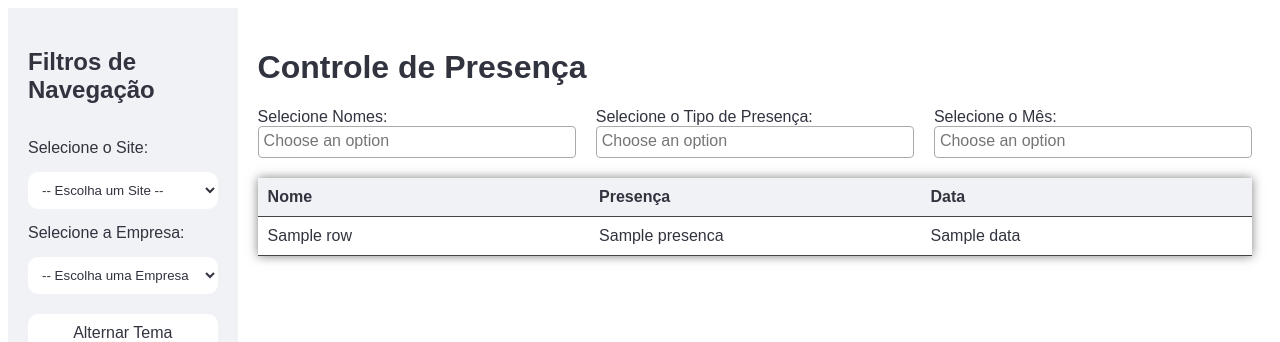
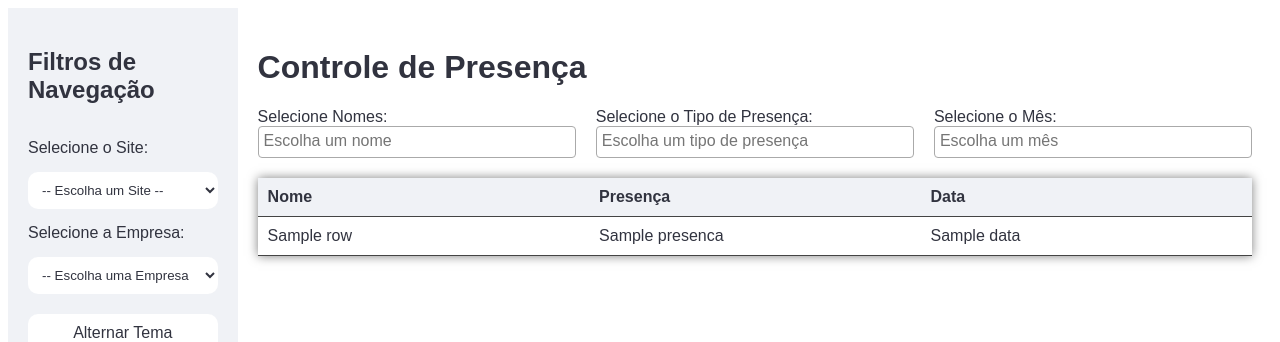
Before and after one commit to Pontessxx/VenvQua-Flask_integration_v1, a Flask app: template meu_app_flask/templates/index.html in a window 1280 px wide. Shown: the top 342 px of the page. Run offline with Flask 3, Linux system fonts and the light colour scheme; the template is opened without the code that fills it: most values are stand-ins (such as "Sample title", 1, 10 or a date in 2020).

Commit message:
realizar_filtro

```diff
--- a/meu_app_flask/app.py
+++ b/meu_app_flask/app.py
@@ -19,7 +19,6 @@ meses_dict = {
     "October": "Outubro", "November": "Novembro", "December": "Dezembro"
 }
 
-# Verifica se há dados para o site e empresa selecionados
 @app.route('/check_data', methods=['POST'])
 def check_data():
     site = request.form.get('site')
@@ -41,13 +40,11 @@ def check_data():
     else:
         return jsonify({'hasData': False})
 
-# Rota principal para renderizar a interface e manipular dados
 @app.route("/", methods=["GET", "POST"])
 def index():
     query_sites = "SELECT DISTINCT Sites FROM Site"
     sites = pd.read_sql(query_sites, conn)['Sites'].tolist()
 
-    # Captura os valores do formulário
     selected_site = request.form.get("site")
     selected_empresa = request.form.get("empresa")
     selected_nomes = request.form.getlist("nomes")
@@ -58,32 +55,27 @@ def index():
     if selected_site:
         empresas = get_empresas(get_site_id(selected_site))
 
-    # Somente preenche a tabela se site e empresa foram selecionados
-    df = pd.DataFrame(columns=['Nome', 'Presenca', 'Data'])  # Tabela vazia
+    df = pd.DataFrame(columns=['Nome', 'Presenca', 'Data'])
     if selected_site and selected_empresa:
-        # Verifica se há dados para o site e empresa selecionados
-        query = """
-        SELECT Nome.Nome, Presenca.Presenca, Controle.Data
-        FROM ((Controle
-        INNER JOIN Nome ON Controle.id_Nome = Nome.id_Nomes)
-        INNER JOIN Presenca ON Controle.id_Presenca = Presenca.id_Presenca)
-        INNER JOIN Site_Empresa ON Controle.id_SiteEmpresa = Site_Empresa.id_SiteEmpresa
-        WHERE Site_Empresa.id_Sites = ? AND Site_Empresa.id_Empresas = ?
-        """
+        try:
+            query = """
+            SELECT Nome.Nome, Presenca.Presenca, Controle.Data
+            FROM (((Controle
+            INNER JOIN Nome ON Controle.id_Nome = Nome.id_Nomes)
+            INNER JOIN Presenca ON Controle.id_Presenca = Presenca.id_Presenca)
+            INNER JOIN Site_Empresa ON Controle.id_SiteEmpresa = Site_Empresa.id_SiteEmpresa)
+            WHERE Site_Empresa.id_Sites = ? AND Site_Empresa.id_Empresas = ?
+            """
+            cursor = conn.cursor()
+            cursor.execute(query, (get_site_id(selected_site), get_empresa_id(selected_empresa, empresas)))
+            rows = cursor.fetchall()
 
-        cursor = conn.cursor()
-        cursor.execute(query, (get_site_id(selected_site), get_empresa_id(selected_empresa, empresas)))
-        rows = cursor.fetchall()
-
-        if rows:
-            try:
+            if rows:
                 df = pd.DataFrame([list(row) for row in rows], columns=['Nome', 'Presenca', 'Data'])
                 df['Data'] = pd.to_datetime(df['Data']).dt.strftime('%d/%m/%Y')
-            except ValueError as e:
-                print(f"Erro ao criar DataFrame: {e}")
-                df = pd.DataFrame(columns=['Nome', 'Presenca', 'Data'])  # Tabela vazia
+        except Exception as e:
+            print(f"Erro ao consultar ou criar DataFrame: {e}")
 
-    # Renderiza o template com os dados e filtros
     return render_template(
         "index.html",
         sites=sites,
@@ -99,7 +91,6 @@ def index():
         data=df
     )
 
-# Funções auxiliares para obtenção de IDs e dados
 def get_site_id(site_name):
     cursor = conn.cursor()
     cursor.execute("SELECT id_Site FROM Site WHERE Sites = ?", (site_name,))
--- a/meu_app_flask/templates/index.html
+++ b/meu_app_flask/templates/index.html
@@ -10,11 +10,11 @@
     <link rel="stylesheet" href="../static/styles.css">
     <script>
         $(document).ready(function () {
-            $('#nomes').select2({ placeholder: "Choose an option" });
-            $('#meses').select2({ placeholder: "Choose an option" });
-            $('#presenca').select2({ placeholder: "Choose an option" });
+            $('#nomes').select2({ placeholder: "Escolha um nome" });
+            $('#meses').select2({ placeholder: "Escolha um mês" });
+            $('#presenca').select2({ placeholder: "Escolha um tipo de presença" });
 
-            // Enviar site e empresa com os filtros
+            // Função para submeter o formulário de filtros preservando site e empresa
             function submitWithSiteEmpresa() {
                 const site = $('#site').val();
                 const empresa = $('#empresa').val();
@@ -23,14 +23,14 @@
                 $('#filterForm').submit();
             }
 
-            // Submeter formulário quando site ou empresa forem alterados
+            // Evento ao mudar os filtros
+            $('#nomes, #meses, #presenca').on('change', function () {
+                submitWithSiteEmpresa();
+            });
+
+            // Evento ao mudar site ou empresa
             $('#site, #empresa').on('change', function () {
                 $('#siteForm').submit();
-            });
-
-            // Submeter filtros junto com site e empresa
-            $('#nomes, #meses, #presenca').on('change', function () {
-                submitWithSiteEmpresa();
             });
 
             // Verifica e aplica o tema salvo no LocalStorage
@@ -49,6 +49,7 @@
             });
         });
     </script>
+
 </head>
 <body>
     <div class="container">
@@ -83,7 +84,6 @@
 
             <div class="filtros">
                 <form id="filterForm" action="/" method="POST">
-                    <!-- Campos ocultos para manter valores de site e empresa -->
                     <input type="hidden" id="hiddenSite" name="site" value="{{ selected_site }}">
                     <input type="hidden" id="hiddenEmpresa" name="empresa" value="{{ selected_empresa }}">
 
@@ -120,6 +120,7 @@
                         </select>
                     </div>
                 </form>
+
             </div>
 
             <div id="table-container">
```
